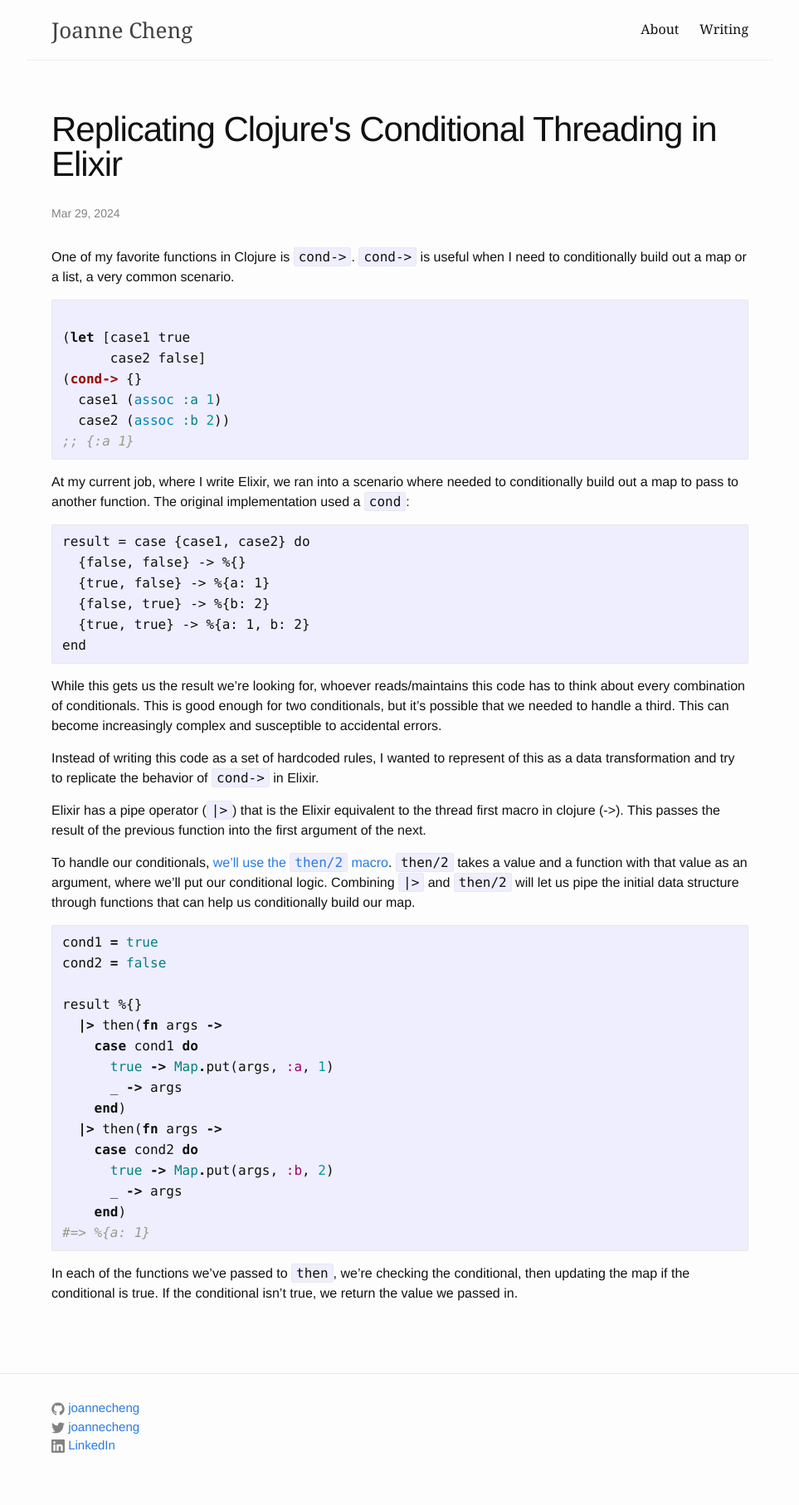
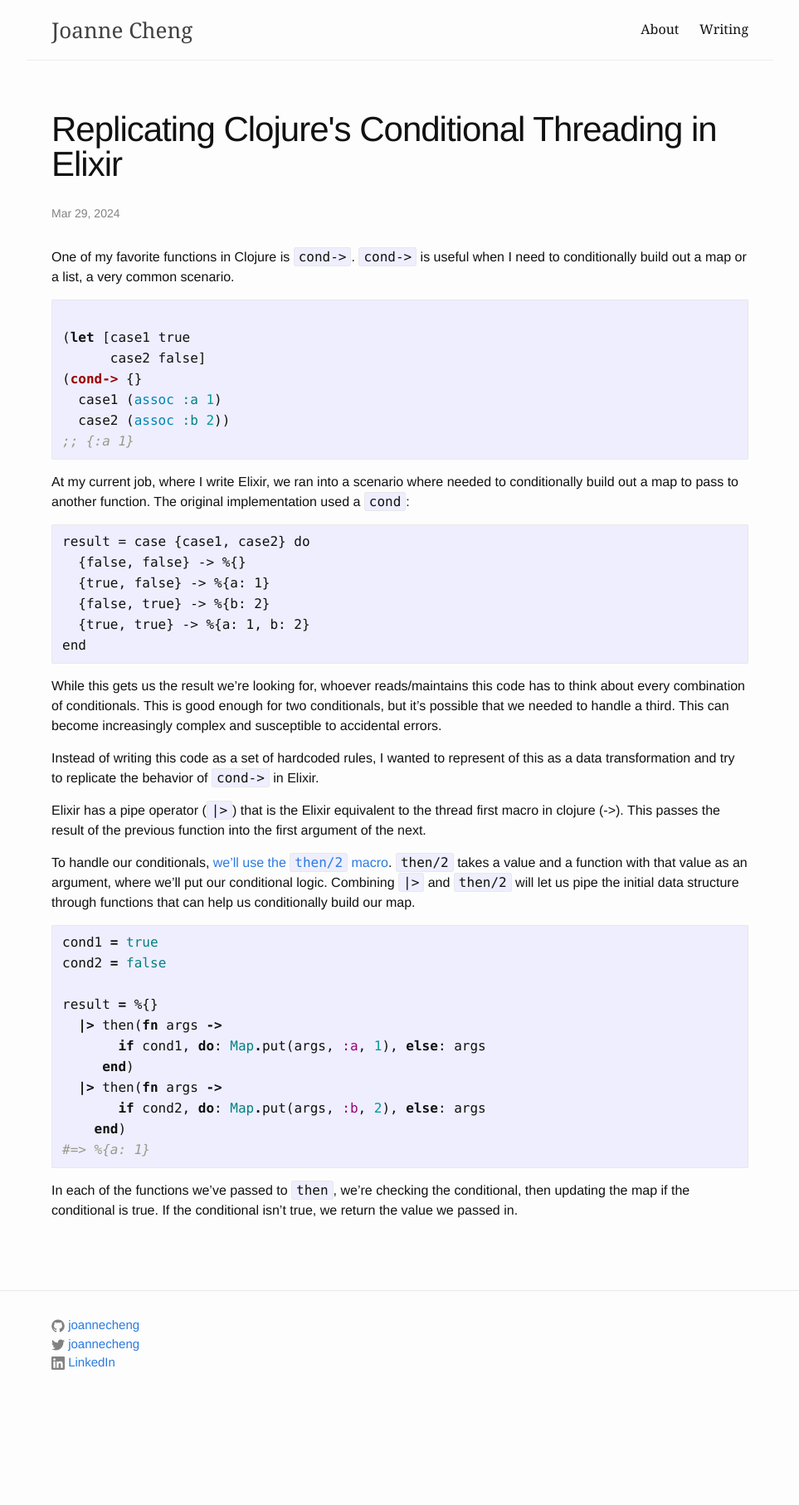
Before and after one commit to joannecheng/joannecheng.github.io, a Jekyll site: the page built from _posts/2024-03-29-elixir-then.markdown, in a window 1280 px wide. Shown: the whole page at 83% size, without its empty margins (158-1121 px from the left). Built offline with Jekyll 4.4.1, drawn with Linux system fonts in a browser that asks for light colours; nearby versions of some CDN libraries; library files that are not in the unit come from our copies; after the commit the page ends 1714 px from its top, so only the background shows below that.

Commit message:
update code formatting, code example

````diff
--- a/_posts/2024-03-29-elixir-then.markdown
+++ b/_posts/2024-03-29-elixir-then.markdown
@@ -44,16 +44,12 @@ To handle our conditionals, [we'll use the `then/2` macro](https://hexdocs.pm/el
 cond1 = true
 cond2 = false
 
-result %{}
+result = %{}
   |> then(fn args ->
-    case cond1 do
-      true -> Map.put(args, :a, 1)
-      _ -> args
-    end)
+       if cond1, do: Map.put(args, :a, 1), else: args
+     end)
   |> then(fn args ->
-    case cond2 do
-      true -> Map.put(args, :b, 2)
-      _ -> args
+       if cond2, do: Map.put(args, :b, 2), else: args
     end)
 #=> %{a: 1}
 ```
````
